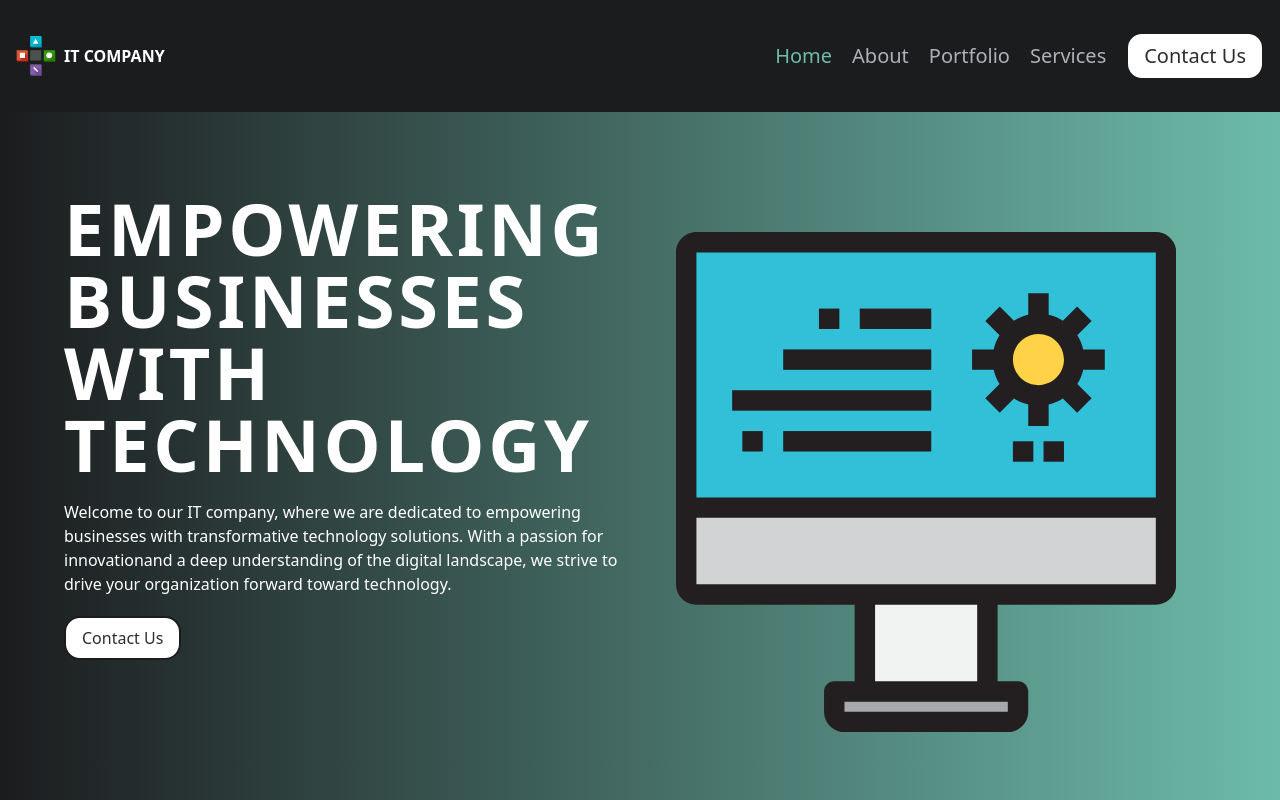
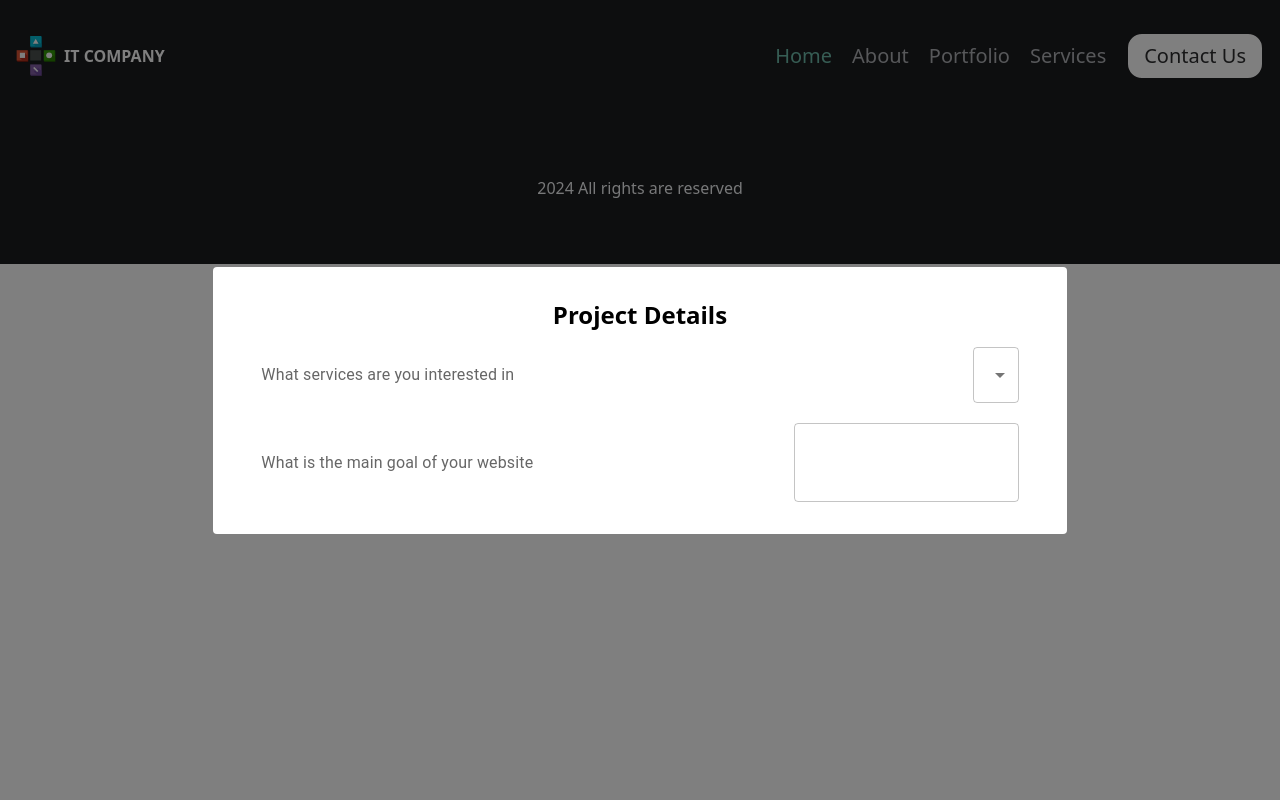
Before and after one commit to scelo-gumede/newRepoPract, a Next.js app: page / in a window 1280 px wide. Shown: the top 800 px of the page. Built offline with nearby package versions, Linux system fonts and the light colour scheme.

Commit message:
started survey

```diff
--- a/app/components/Button.tsx
+++ b/app/components/Button.tsx
@@ -1,19 +1,29 @@
+"use client"
 import clsx from "clsx"
+import { useAppDispatch } from "../hooks/store"
 
 interface ButtonProps{
     text:string,
     bg: "white" | "grey",
-    color?:boolean
+    color?:boolean,
+    func?: ()=>{ type: string; payload?: any }
 
 }
 
 
 export default function Button(props:ButtonProps){
+    const dispatch = useAppDispatch()
 
-    const{text,bg}=props
+    const{text,bg,func}=props
+
+    const handleclick = ()=>{
+        if(func){
+            dispatch(func())
+        }
+    }
 
     return (
-        <button style={{"background":props.color ?"#6dbbaa" : "white","color":props.color ?"black" : ""}} className={clsx("px-4 py-2 font-medium text-textColor2 rounded-2xl border-grey border-2 border-solid",{
+        <button onClick={handleclick} style={{"background":props.color ?"#6dbbaa" : "white","color":props.color ?"black" : ""}} className={clsx("px-4 py-2 font-medium text-textColor2 rounded-2xl border-grey border-2 border-solid",{
             "bg-grey text-white":bg == "grey",
             "bg-white":bg == "white",
         })}>
--- a/app/components/Navbar.tsx
+++ b/app/components/Navbar.tsx
@@ -9,6 +9,7 @@ import MenuIcon from '@mui/icons-material/Menu';
 import { useAppDispatch } from "../hooks/store"
 import { showNav } from "../store/slices/NavBarSlice"
 import Logo from "@/app/assets/logo2.svg"
+import { showModal } from "../store/slices/Modal"
 
 interface NavBarProps{
     color:boolean
@@ -44,7 +45,7 @@ export default function Navbar(props:NavBarProps){
                             })} key={i} href={link.url}>{link.label}</Link>
                         )
                     })}
-                    <Button text="Contact Us" bg="white" color={props.color} />
+                    <Button func={showModal} text="Contact Us" bg="white" color={props.color} />
                 </div>
 
 
--- /dev/null
+++ b/app/components/form/Form1.tsx
@@ -0,0 +1,21 @@
+import { Box, TextField } from "@mui/material";
+import Button from "@mui/material"
+
+
+export default function General(){
+
+    return (
+        <div className=" bg-white py-8 px-12 rounded md:w-2/3 lg:1/2">
+            <p className="text-center font-bold text-2xl mb-8 " >General Information</p>
+            <Box className="flex flex-col space-y-10">
+                <TextField label="name"/>
+                <TextField label="phone"  />
+                <TextField label="email" />
+                <TextField label="websilte url" />
+            </Box>
+            <div className="flex justify-center my-6 ">
+                <button className="border border-grey border-solid p-2">Next</button>
+            </div>
+        </div>
+    )
+}
--- /dev/null
+++ b/app/components/form/Form2.tsx
@@ -0,0 +1,33 @@
+"use client"
+import { Box, InputLabel, MenuItem, Select, SelectChangeEvent, TextField } from "@mui/material";
+import React, { useState } from "react";
+
+
+
+export default function ProjectDetails(){
+    const[option,setOption]=useState<string>("")
+
+    const handleChange= (e:SelectChangeEvent<string>)=>{
+        setOption(e.target.value as string)
+    }
+
+    return(
+        <div className="bg-white py-8 space-y-4 px-12 rounded md:w-2/3 lg:1/2">
+            <p className="text-center text-2xl font-bold">Project Details </p>
+            <Box className="space-y-5">
+                <div className="flex items-center space-x-4 justify-between">
+                <InputLabel>What services are you interested in</InputLabel>
+                <Select value={option} onChange={handleChange} >
+                    <MenuItem value={"web development"}>Web Development</MenuItem>
+                    <MenuItem value={"seo"}>Search Engine Optimization</MenuItem>
+
+                </Select>
+                </div>
+                <div className="flex justify-between items-center space-x-4">
+                    <InputLabel>What is the main goal of your website</InputLabel>
+                    <TextField multiline rows={2} />
+                </div>
+            </Box>
+        </div>
+    )
+}
--- /dev/null
+++ b/app/components/form/Modal.tsx
@@ -0,0 +1,23 @@
+"use client"
+
+import clsx from "clsx"
+
+import General from "./Form1"
+import ProjectDetails from "./Form2"
+
+export default function Modal(){
+
+
+    return(
+        <>
+
+                    <main style={{background:"rgba(0,0,0,0.5)"}} className={clsx("absolute w-[100vw] flex justify-center items-center h-[100vh]  left-0 top-0")}>
+                        <ProjectDetails />
+                    </main>
+
+
+
+
+        </>
+    )
+}
--- a/app/page.tsx
+++ b/app/page.tsx
@@ -1,17 +1,24 @@
+"use client"
 import AboutUsHome from "./components/AboutUsHome"
 import Details from "./components/Details"
 import Form from "./components/Form"
+import Modal from "./components/form/Modal"
 import Hero from "./components/Hero"
 import ItSolution from "./components/ItSolution"
 import OurPortfolio from "./components/OurPortfolio"
 import Recognition from "./components/Recognitions"
 import Team from "./components/Team"
+import { useAppSelector } from "./hooks/store"
 
 
 export default function Home(){
+  const modalshow= useAppSelector(state=> state.modal.value)
+  console.log(modalshow)
+  return (
+    <main className="">
+      <Modal />
 
-  return (
-    <main>
+     {/*
       <Hero />
       <AboutUsHome />
       <ItSolution />
@@ -20,6 +27,8 @@ export default function Home(){
       <Team value={false}/>
       <Form />
       <Details />
+
+      */}
     </main>
   )
 }
--- /dev/null
+++ b/app/store/slices/Modal.tsx
@@ -0,0 +1,31 @@
+import { createSlice } from '@reduxjs/toolkit'
+
+
+
+
+interface ModalProps{
+    value : boolean
+}
+
+const initialState:ModalProps = {
+    value:false
+}
+
+const modalSlice = createSlice({
+    name:"modal",
+    initialState,
+    reducers:{
+        showModal:(state)=>{
+            state.value=true
+        },
+        closeModal:(state)=>{
+            state.value=false
+        }
+    }
+})
+
+export const{showModal,closeModal}=modalSlice.actions
+
+
+
+export default modalSlice.reducer
--- a/app/store/store.ts
+++ b/app/store/store.ts
@@ -1,9 +1,11 @@
 import { configureStore } from '@reduxjs/toolkit'
 import showSmallNav from "@/app/store/slices/NavBarSlice"
+import modalSlice from "@/app/store/slices/Modal"
 
 export const store = configureStore({
   reducer: {
-    showNav :showSmallNav
+    showNav :showSmallNav,
+    modal:modalSlice
   },
 })
 
```
Also changed, not shown: app/layout.tsx (+9 -3 lines).
